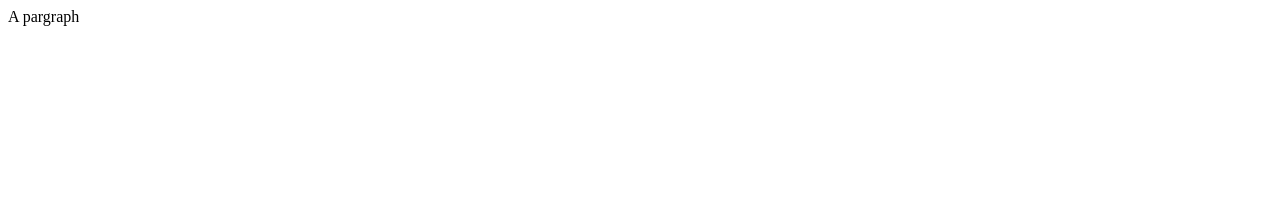
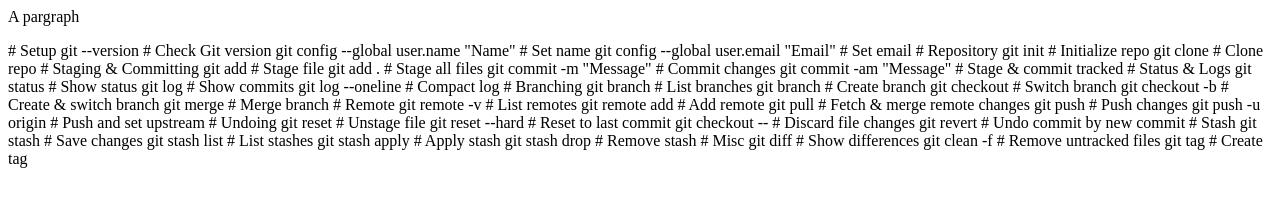
Before and after one commit to angkonn/Machine-Learning, a plain HTML site: page index.html in a window 1280 px wide. Drawn offline with Linux system fonts and the light colour scheme.

Commit message:
index change

```diff
--- a/index.html
+++ b/index.html
@@ -1 +1,52 @@
 <p>A pargraph</p>
+
+# Setup
+git --version                          # Check Git version
+git config --global user.name "Name"   # Set name
+git config --global user.email "Email" # Set email
+
+# Repository
+git init                               # Initialize repo
+git clone <repo-url>                   # Clone repo
+
+# Staging & Committing
+git add <file>                         # Stage file
+git add .                              # Stage all files
+git commit -m "Message"                # Commit changes
+git commit -am "Message"               # Stage & commit tracked
+
+# Status & Logs
+git status                             # Show status
+git log                                # Show commits
+git log --oneline                      # Compact log
+
+# Branching
+git branch                             # List branches
+git branch <name>                      # Create branch
+git checkout <name>                    # Switch branch
+git checkout -b <name>                 # Create & switch branch
+git merge <name>                       # Merge branch
+
+# Remote
+git remote -v                          # List remotes
+git remote add <name> <url>            # Add remote
+git pull                               # Fetch & merge remote changes
+git push                               # Push changes
+git push -u origin <branch>            # Push and set upstream
+
+# Undoing
+git reset <file>                       # Unstage file
+git reset --hard                       # Reset to last commit
+git checkout -- <file>                 # Discard file changes
+git revert <commit>                    # Undo commit by new commit
+
+# Stash
+git stash                              # Save changes
+git stash list                         # List stashes
+git stash apply                        # Apply stash
+git stash drop                         # Remove stash
+
+# Misc
+git diff                               # Show differences
+git clean -f                           # Remove untracked files
+git tag <tag-name>                     # Create tag
```
